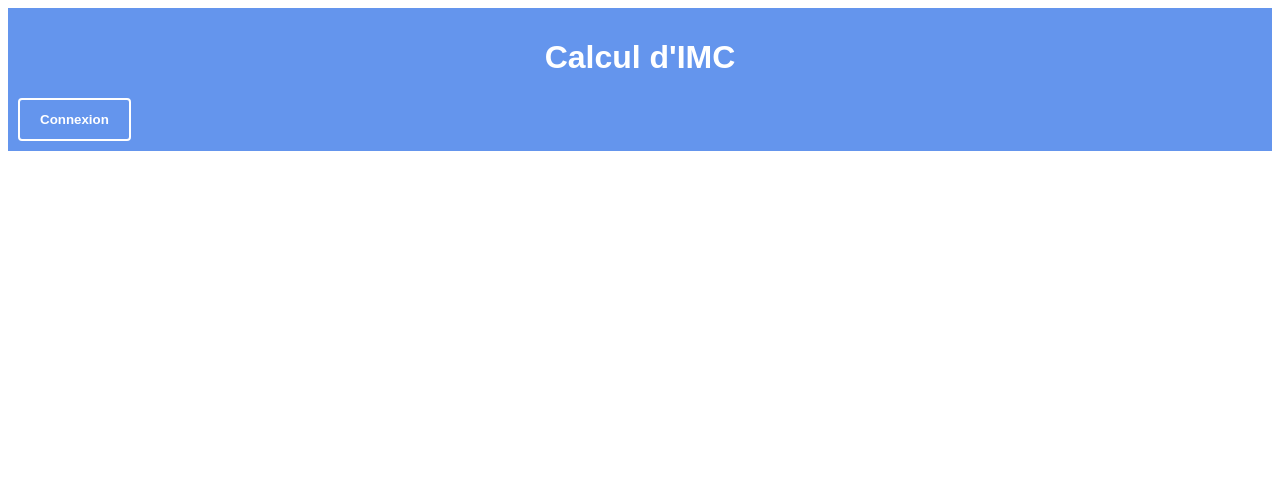
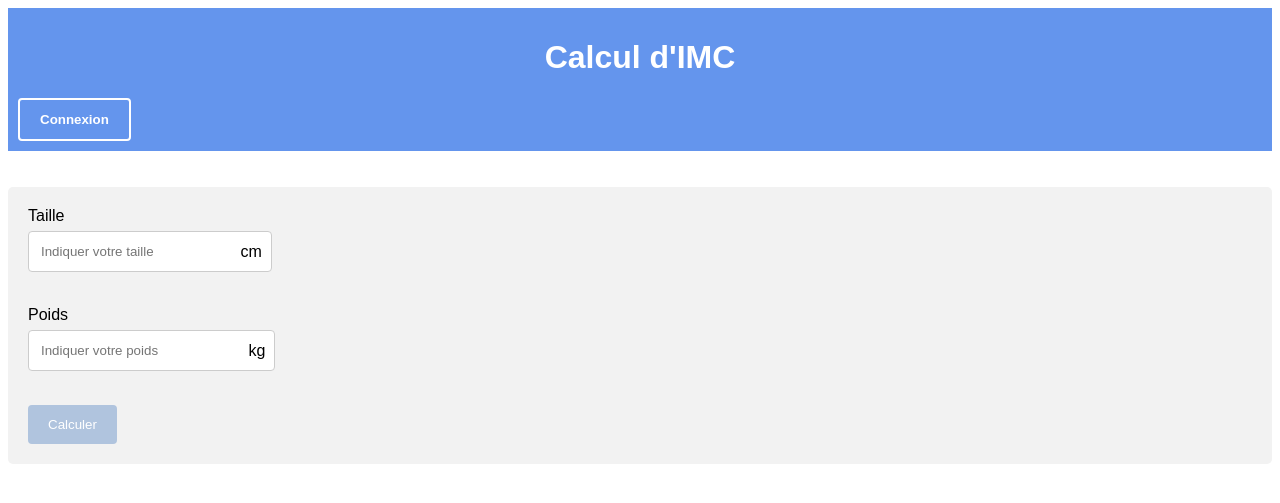
Before and after one commit to WendyToledo/PDL_IMC, a PHP site: page /layout.php in a window 1280 px wide. Shown: the top 503 px of the page. Run offline with PHP 8.4, Linux system fonts and the light colour scheme.

Commit message:
ajout formulaire imc

```diff
--- a/layout.php
+++ b/layout.php
@@ -4,6 +4,7 @@
 		<meta http-equiv="Content-Type" content="text/html; charset=utf-8" />
 		<link rel="stylesheet" href="https://cdnjs.cloudflare.com/ajax/libs/font-awesome/5.15.4/css/all.min.css">
 		<script src="https://cdnjs.cloudflare.com/ajax/libs/jquery/3.6.0/jquery.min.js"></script>
+		   <script src="js/soumissionConnexion.js"></script>
 		<title> Calcul d'IMC </title>
 		<style>
 			body {
@@ -27,6 +28,11 @@
 			}
 			input[type=submit]:hover {
 				background-color: #6495ED;
+			}
+			.container {
+				border-radius: 5px;
+				background-color: #f2f2f2;
+				padding: 20px;
 			}
 			.bandeau {
 				background-color: #6495ED;
@@ -76,6 +82,17 @@
 			.bouton:hover {
 				background-color: #B0C4DE;
 			}
+			.input {
+            position: relative;
+            display: inline-block;
+			}
+
+			.input .unit {
+				position: absolute;
+				right: 10px;
+				top: 45%;
+				color: #000000;
+			}
 		</style>
 	</head>
 
@@ -83,18 +100,17 @@
 
 		<div class="bandeau">
 			<h1>Calcul d'IMC </h1>
+			<div id="boutons">
     <?php if(isset($_SESSION['id'])) {
-		echo('<button id="boutons" onclick="deco()" "id="deconnexionBtn" class="bouton">Deconnexion</button>');
-	}else{
-       		echo ('<button id="boutons" onclick="co()" "id="connexionBtn" class="bouton">Connexion</button>');
+        echo('<button id="deconnexionBtn" onclick="deco()" class="bouton">Déconnexion</button>');
+    } else {
+        echo ('<button id="connexionBtn" onclick="co()" class="bouton">Connexion</button>');
     } ?>
-
+</div>
 		</div>
 		<?php if(isset($_SESSION['id'])) {
 			echo 'Bienvenu '.$_SESSION['id'];
 		} ?>
-
-
 
 		<div id="connexionModal" class="modal">
 			<div class="modal-content">
@@ -109,17 +125,33 @@
 				</form>
 			</div>
 		</div>
+		<br><br>
+		<div id="page_maincontent">
+				<div class="container">
+					<form id="form_imc" method="POST">
+						<div class="input">
+							<label for="taille">Taille</label>
+							<input type="text" name="taille" id="taille" placeholder="Indiquer votre taille" required oninput="notLetter(this)">
+							<span class="unit">cm</span>
+						</div>
+						<br><br>
+						<div class="input">
+							<label for="depart">Poids</label>
+							<input type="text" name="poids" id="poids" placeholder="Indiquer votre poids" required oninput="notLetter(this)">
+							<span class="unit">kg</span>
+						</div>
+						<br><br>
+						<input type="submit" value="Calculer">
+					</form>
+				</div>
+		</div>
 	</body>
 	<script>
 		function deco () {
-
 			<?php
-
-
 				// Destroying the session
 				session_destroy();
 				unset($_SESSION['id']);
-
 			?>
 			location.reload();
 		};
@@ -127,5 +159,11 @@ location.reload();
 		function co () {
 			document.getElementById("connexionModal").style.display = "flex";
 		};
+
+		function notLetter(input) {
+			//empeche l'utilisateur de taper des lettres
+            input.value = input.value.replace(/[^\d]/g, '');
+        };
+
 	</script>
 </html>
```
Lines whose indentation alone changed are shown as unchanged.
